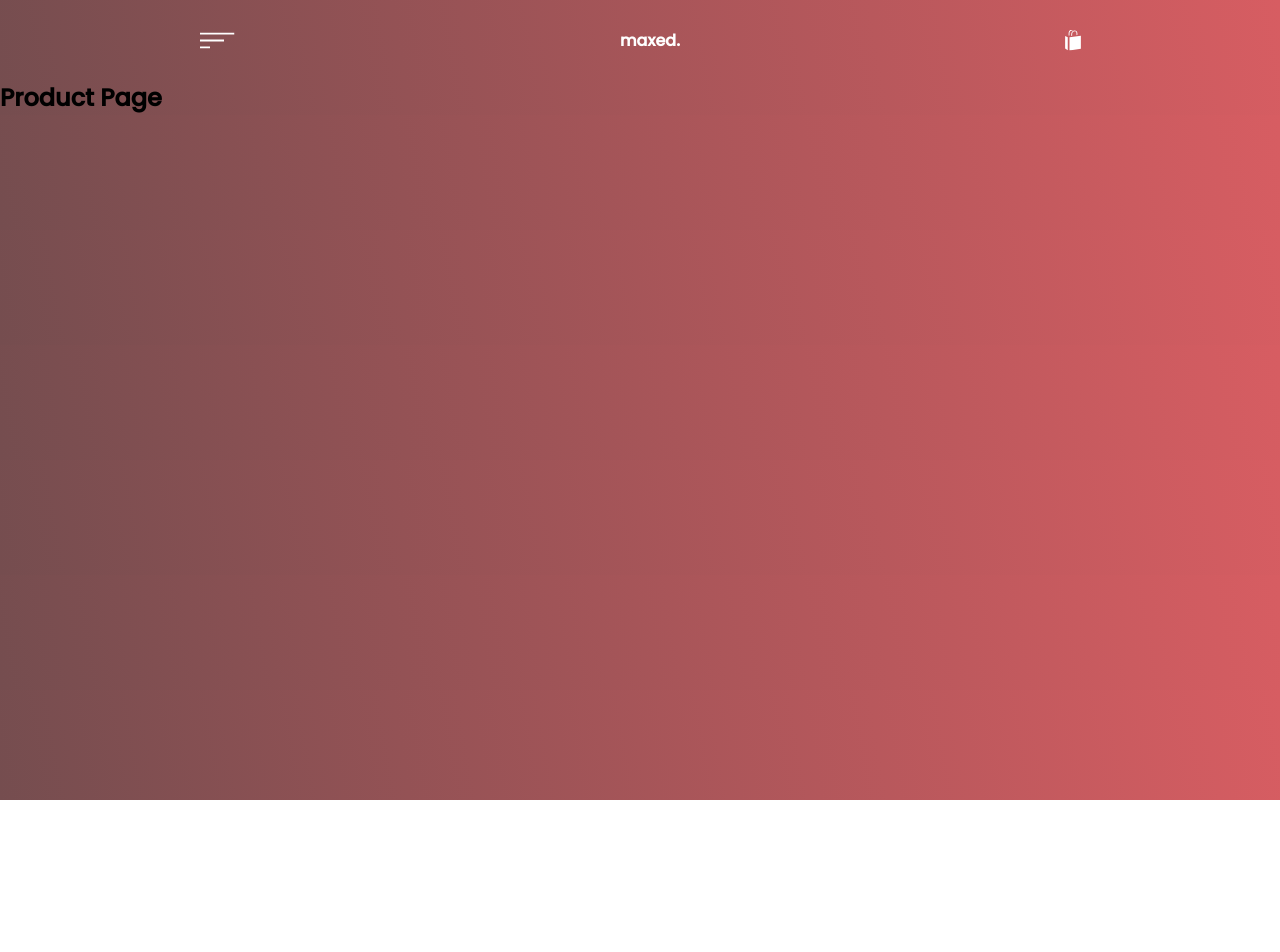
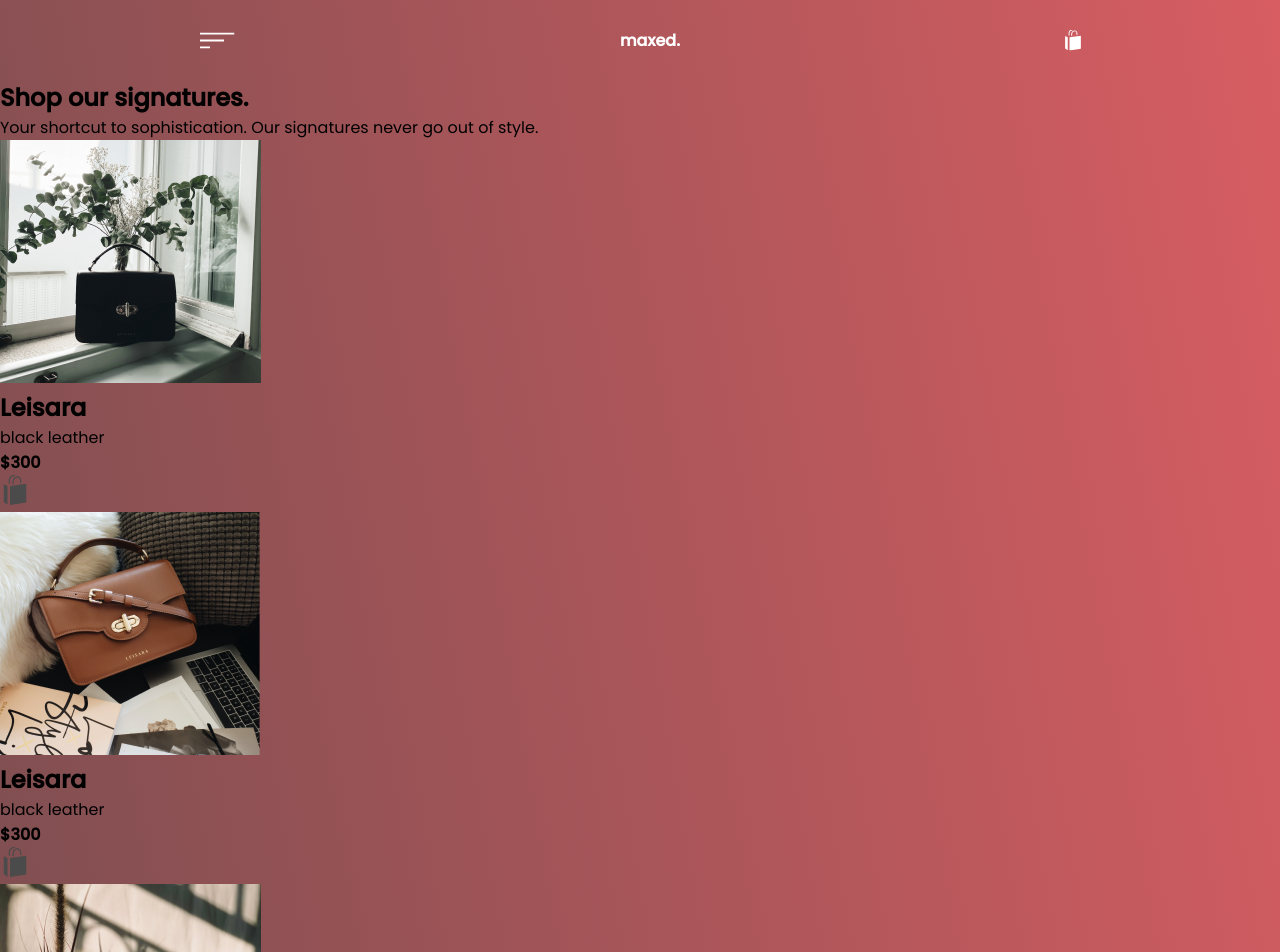
Before and after one commit to leobarrientos02/page-transitions, a React (Create React App) app: page /ProductPage in a window 1280 px wide. Shown: the top 952 px of the page. Before the commit the page ends 800 px from the top, so only its background shows below. Built offline with nearby package versions, Linux system fonts and the light colour scheme.

Commit message:
adding product Page images

```diff
--- a/src/pages/Boot.js
+++ b/src/pages/Boot.js
@@ -93,7 +93,7 @@
             },
             {
                 background: "linear-gradient(260deg, #5d8cb7, #4c4f70)",
-                duration: 3,
+                duration: 2,
                 ease: "sine.out",
             },
             "<",
--- a/src/pages/Hat.js
+++ b/src/pages/Hat.js
@@ -93,7 +93,7 @@
             },
             {
                 background: "linear-gradient(260deg, #b27a5c, #7f5450)",
-                duration: 3,
+                duration: 2,
                 ease: "sine.out",
             },
             "<",
--- a/src/pages/Home.js
+++ b/src/pages/Home.js
@@ -94,7 +94,7 @@
             },
             {
                 background: "linear-gradient(260deg, #d75d62, #754d4f)",
-                duration: 3,
+                duration: 2,
                 ease: "sine.out",
             },
             "<",
--- a/src/pages/ProductPage.js
+++ b/src/pages/ProductPage.js
@@ -1,8 +1,68 @@
 import React from "react";
+import blackCard from '../images/blackcard.png';
+import yellowCard from '../images/yellowcard.png';
+import tanCard from '../images/tancard.png';
+import blueCard from '../images/bluecard.png';
+import productCart from '../images/product-cart.svg';
 const ProductPage = () =>{
     return(
+
         <div className="productPage">
-            <h2>Product Page</h2>
+            <div className="product-description">
+                <h2>Shop our signatures.</h2>
+                <p>
+                    Your shortcut to sophistication. Our signatures never go out of style.
+                </p>
+            </div>
+
+            <div className="product-gallery">
+                <div className="card">
+                    <img className="product-img" src={ blackCard } alt="product" />
+                    <h2>Leisara</h2>
+                    <p>black leather</p>
+                    <div className="price">
+                        <h4>$300</h4>
+                        <img src={productCart} className="product-cart" alt="product-cart" />
+                    </div>
+                </div>
+                <div className="card">
+                    <img className="product-img" src={ tanCard } alt="product" />
+                    <h2>Leisara</h2>
+                    <p>black leather</p>
+                    <div className="price">
+                        <h4>$300</h4>
+                        <img src={productCart} className="product-cart" alt="product-cart" />
+                    </div>
+                </div>
+                <div className="card">
+                    <img className="product-img" src={ yellowCard } alt="product" />
+                    <h2>Leisara</h2>
+                    <p>black leather</p>
+                    <div className="price">
+                        <h4>$300</h4>
+                        <img src={productCart} className="product-cart" alt="product-cart" />
+                    </div>
+                </div>
+                <div className="card">
+                    <img className="product-img" src={ blueCard } alt="product" />
+                    <h2>Leisara</h2>
+                    <p>black leather</p>
+                    <div className="price">
+                        <h4>$300</h4>
+                        <img src={productCart} className="product-cart" alt="product-cart" />
+                    </div>
+                </div>
+                <div className="card">
+                    <img className="product-img" src={ blackCard } alt="product" />
+                    <h2>Leisara</h2>
+                    <p>black leather</p>
+                    <div className="price">
+                        <h4>$300</h4>
+                        <img src={productCart} className="product-cart" alt="product-cart" />
+                    </div>
+                </div>
+            </div>
+
         </div>
     );
 };
```
